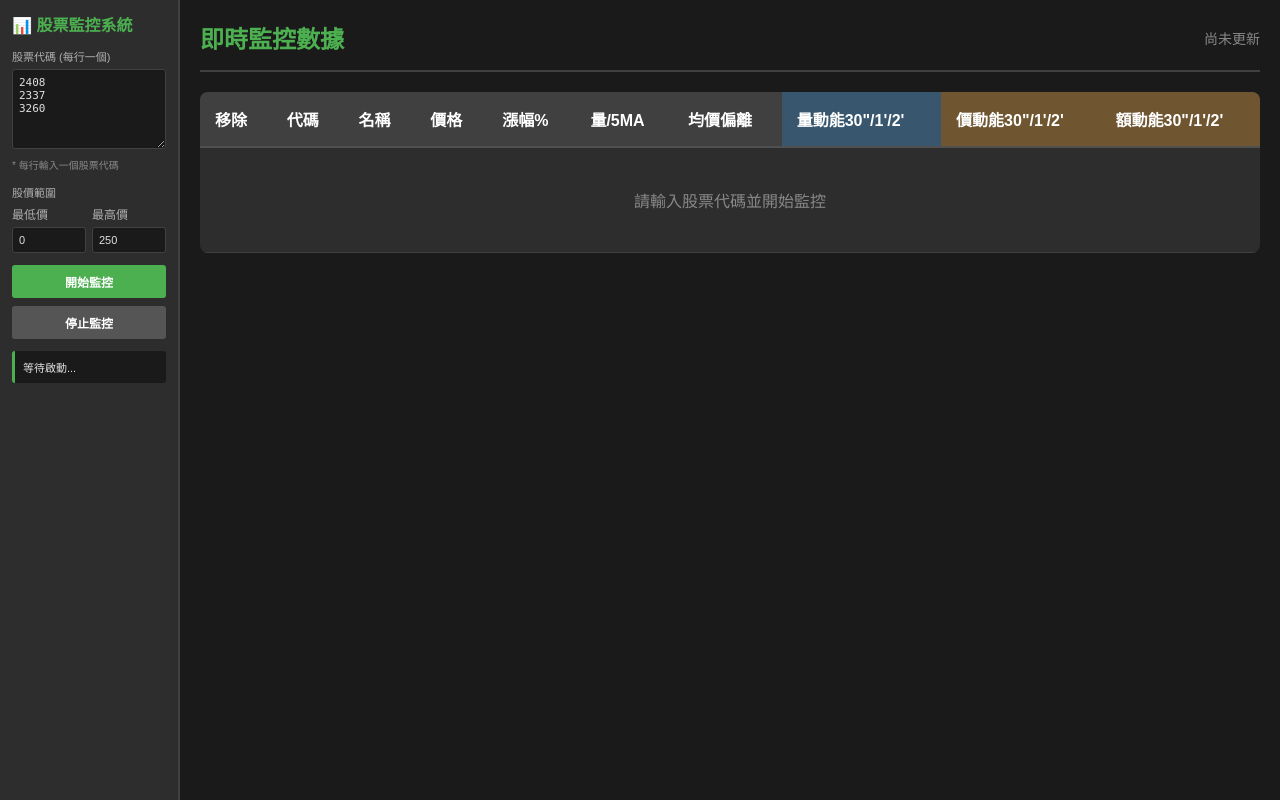
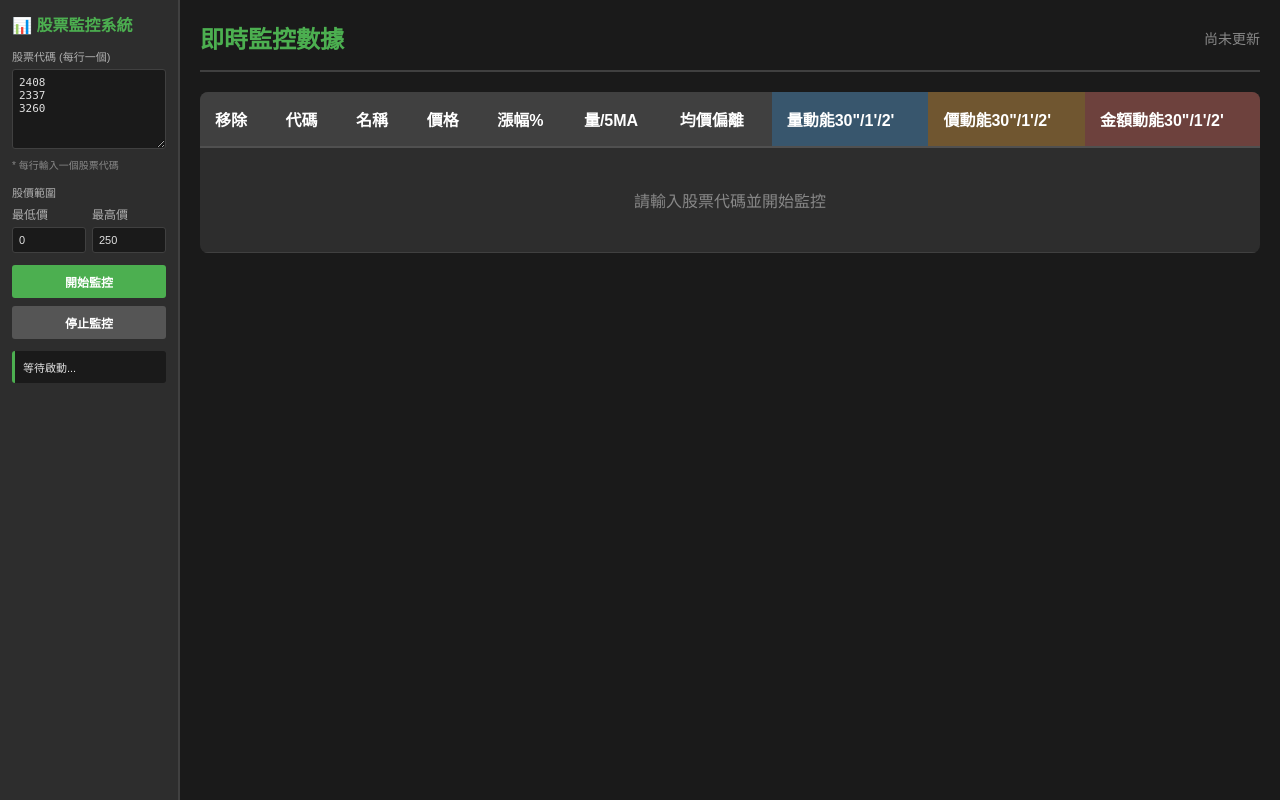
Before and after one commit to Roy12123/stock-monitor, a Flask app: page / in a window 1280 px wide. Run offline with Flask 3, Linux system fonts and the light colour scheme; some libraries are stand-ins or nearby versions.

Commit message:
Update amount momentum column styling
- Changed column header from "額動能" to "金額動能30"/1'/2'" for clarity
- Added red background color (rgba(244, 67, 54, 0.25)) for amount momentum column
- Distinguished from volume (blue) and price (orange) momentum columns

🤖 Generated with [Claude Code](https://claude.com/claude-code)

Co-Authored-By: Claude <noreply@anthropic.com>

```diff
--- a/templates/index.html
+++ b/templates/index.html
@@ -223,6 +223,13 @@
             max-width: 200px;
         }
 
+        /* 金額相關欄位背景 */
+        .amount-column {
+            background: rgba(244, 67, 54, 0.25);
+            white-space: nowrap;
+            max-width: 200px;
+        }
+
         /* 0% 顯示白色 */
         .zero-value {
             color: #e0e0e0 !important;
@@ -356,7 +363,7 @@
                         <th style="color: white;">均價偏離</th>
                         <th class="vol-column" style="color: white;">量動能30"/1'/2'</th>
                         <th class="price-column" style="color: white;">價動能30"/1'/2'</th>
-                        <th class="price-column" style="color: white;">額動能30"/1'/2'</th>
+                        <th class="amount-column" style="color: white;">金額動能30"/1'/2'</th>
                     </tr>
                 </thead>
                 <tbody id="dataTable">
```
